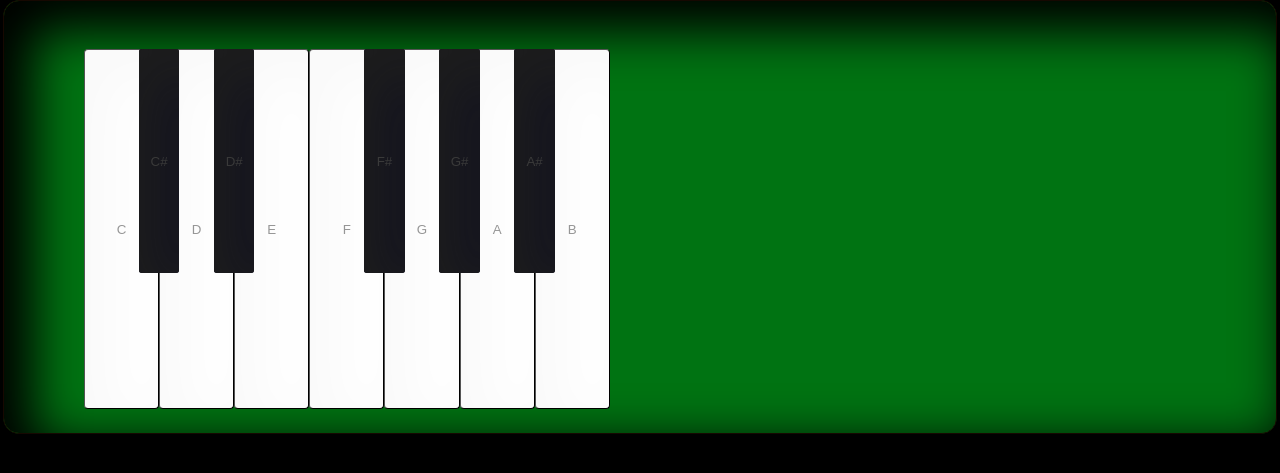
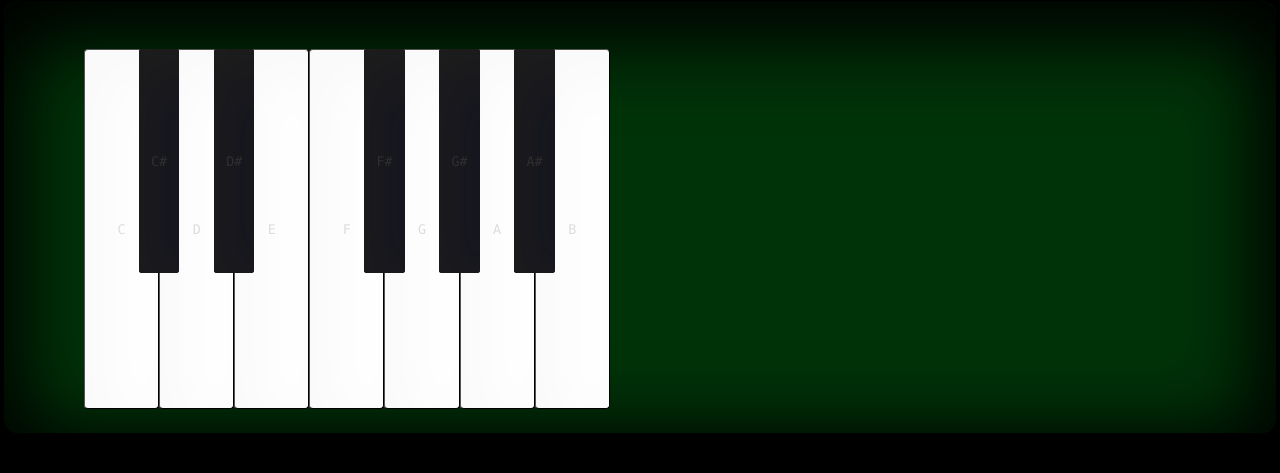
Before and after one commit to ajzehrii/Midi-Online, a Django app: template midionline/chat/templates/messages copy.html in a window 1280 px wide. Shown: the top 473 px of the page. Run offline with Django 4.2, Linux system fonts and the light colour scheme; the template is opened without the code that fills it, so the values that code supplies are empty.

Commit message:
colors changed and favi

```diff
--- a/midionline/chat/static/main.css
+++ b/midionline/chat/static/main.css
@@ -51,11 +53,11 @@ body{
   margin:auto;
   margin-left: 3px;
   margin-right: 3px;
-  border:1px solid #160801;
-  background-color: #009919c0;
+  border:1px solid #000000;
+  background-color: #00440bc0;
   border-radius:1em;
   padding:4vh 0 0 5vh;
-  box-shadow: 20px 20px 50px 10px rgb(0, 0, 0) inset;
+  box-shadow: 0px 20px 80px 20px rgb(0, 0, 0) inset;
 }
 
 
@@ -82,9 +84,10 @@ button.scroll{
 button.black {
     margin:0;
     background-color:#0a0a23;
-    color: #3a3a3a;
+    color: #303030;
     margin:0 -1.7% 0 -1.7%;
     border:none;
+    font-family: "Lucida Console", "Courier New", monospace;
     position: relative;
     z-index:2;
     border-radius:0.2em;
@@ -97,7 +100,8 @@ button.black {
 button.white {
     background-color:#ffffff;
     box-shadow: 20px 20px 50px 10px rgb(250, 250, 250) inset;
-    color: rgb(150, 150, 150);
+    color: rgb(221, 221, 221);
+    font-family: "Lucida Console", "Courier New", monospace;
     outline:black;
     border-radius:0.3em;
     z-index:1;
```
Also changed, not shown: other parts of midionline/chat/static/main.css (+15 -9 lines), midionline/chat/static/media/midionline.png.
